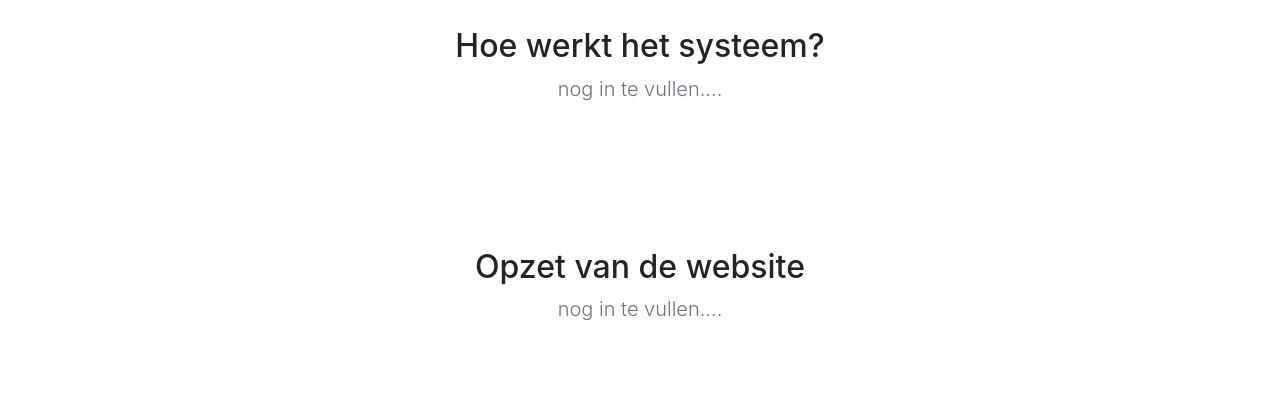
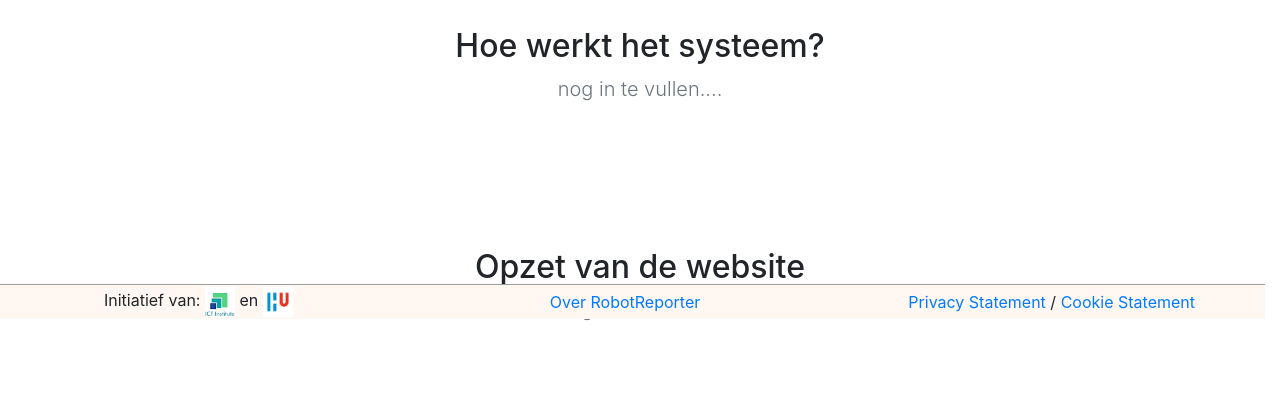
Before and after one commit to StanMey/Robotreporter, a Django app: page / in a window 1280 px wide. Shown: the part 481-901 px from the top of the page. Run offline with Django 3.2, Linux system fonts and the light colour scheme; some libraries are stand-ins or nearby versions.

Commit message:
US58: added footer with privacy and cookie statement

```diff
--- a/articles_app/static/articles_app/main.css
+++ b/articles_app/static/articles_app/main.css
@@ -60,6 +60,47 @@
 /* base.html CONTENT */
 .main-content {
     width: 80%;
+}
+
+/* base.html FOOTER */
+footer {
+    position: fixed;
+    width: 100% !important;
+    height: 35px;
+    background-color: #fff7f1;
+    border-top: 1px solid #9c9c9c;
+    z-index: 10;
+    left: 0;
+    right: 0;
+    bottom: 0;
+}
+
+/* privacy.html */
+.privacy-title {
+    margin-top: 2rem;
+}
+
+.priv-par {
+    padding: 2rem 2rem;
+    background-color: #FFF;
+}
+
+.priv-item {
+    margin-top: 1rem;
+}
+
+/* cookie.html */
+.cookie-title {
+    margin-top: 2rem;
+}
+
+.cookie-par {
+    padding: 2rem 2rem;
+    background-color: #FFF;
+}
+
+.cookie-item {
+    margin-top: 1rem;
 }
 
 /* modules.html ModA graphs*/
--- a/articles_app/templates/articles_app/home.html
+++ b/articles_app/templates/articles_app/home.html
@@ -81,9 +81,27 @@
                 </p>
             </div>
         </section>
+  </main>
 
-
-  </main>
+  <footer class="footer row align-items-center">
+    <div class="footer-left col text-center">
+      Initiatief van:
+      <a href="https://ictinstitute.nl/">
+        <img src="{% static 'articles_app/ict_institute_small.png' %}"  alt="ictinstitute logo" width="30" height="30">
+      </a>
+      en
+      <a href="https://www.hu.nl/onderzoek/artificial-intelligence">
+        <img src="{% static 'articles_app/hu_logo_small.jpg' %}" alt="HU logo" width="30" height="30">
+      </a>
+    </div>
+    <div class="footer-middle col text-center">
+      <a href="/">Over RobotReporter</a>
+    </div>
+    <div class="footer-right col text-center">
+      <a href="/privacy">Privacy Statement</a> /
+      <a href="/cookies">Cookie Statement</a>
+    </div>
+  </footer>
 
       <!-- Optional JavaScript -->
       <!-- Popper.js, then Bootstrap JS -->
--- a/articles_app/views.py
+++ b/articles_app/views.py
@@ -64,6 +64,30 @@ def robots_txt(request):
         "Disallow: /admin/"
     ]
     return HttpResponse("\n".join(lines), content_type="text/plain")
+
+
+def privacy_statement(request):
+    """Loads the privacy statement file.
+
+    Args:
+        request (django.core.handlers.wsgi.WSGIRequest): [description]
+
+    Returns:
+        django.http.response.HttpResponse: [description]
+    """
+    return render(request, "articles_app/privacy.html")
+
+
+def cookie_statement(request):
+    """Loads the cookie statement file.
+
+    Args:
+        request (django.core.handlers.wsgi.WSGIRequest): [description]
+
+    Returns:
+        django.http.response.HttpResponse: [description]
+    """
+    return render(request, "articles_app/cookies.html")
 
 
 # retrieving data views
--- a/nieuwsbot/urls.py
+++ b/nieuwsbot/urls.py
@@ -28,5 +28,7 @@ urlpatterns = [
     path('login/', auth_views.LoginView.as_view(template_name='users/login.html'), name='login'),
     path('logout/', auth_views.LogoutView.as_view(template_name='users/logout.html'), name='logout'),
     path('robots.txt/', app_views.robots_txt, name='robots_txt'),
+    path('privacy/', app_views.privacy_statement, name="privacy_statement"),
+    path('cookies/', app_views.cookie_statement, name="cookie_statement"),
     path('admin/', admin.site.urls),
 ]
```
Also changed, not shown: articles_app/templates/articles_app/base.html (+20 -0 lines), articles_app/templates/articles_app/cookies.html (added, +52 -0 lines), articles_app/templates/articles_app/privacy.html (added, +79 -0 lines), articles_app/static/articles_app/hu_logo_small.jpg (added), articles_app/static/articles_app/ict_institute_small.png (added).
